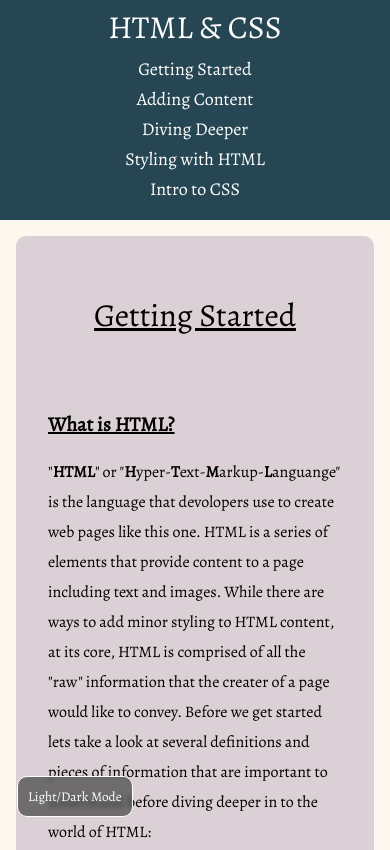
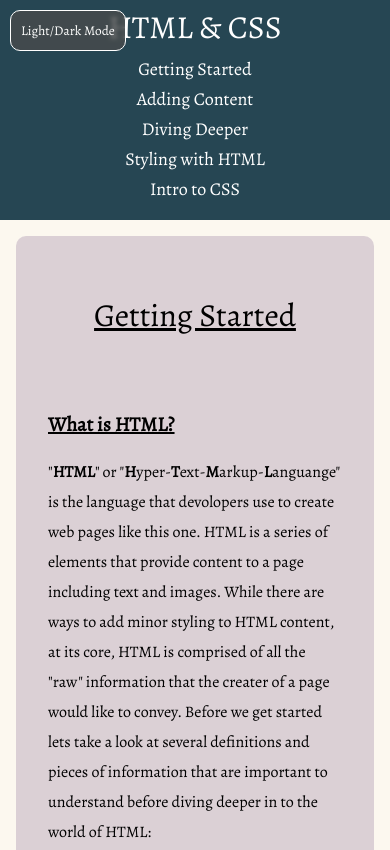
Before and after one commit to OrionJaramillo/html-css-basics, a plain HTML site: page index.html in a window 390 px wide. Shown: the top 850 px of the page. Drawn offline with nearby package versions, Linux system fonts and the light colour scheme.

Commit message:
improved button responsiveness
bug reported on galaxy fold and other super tall and narrow devices where button would be much higher than needed

```diff
--- a/stylesheet.css
+++ b/stylesheet.css
@@ -103,8 +103,9 @@
 
   .fixed-button{
     position: fixed;
-    top: 92vh;
-    left: 2vh;
+    padding: 10px;
+    top: 0;
+    left: 0;
   }
 
   .fixed-button button{
```
